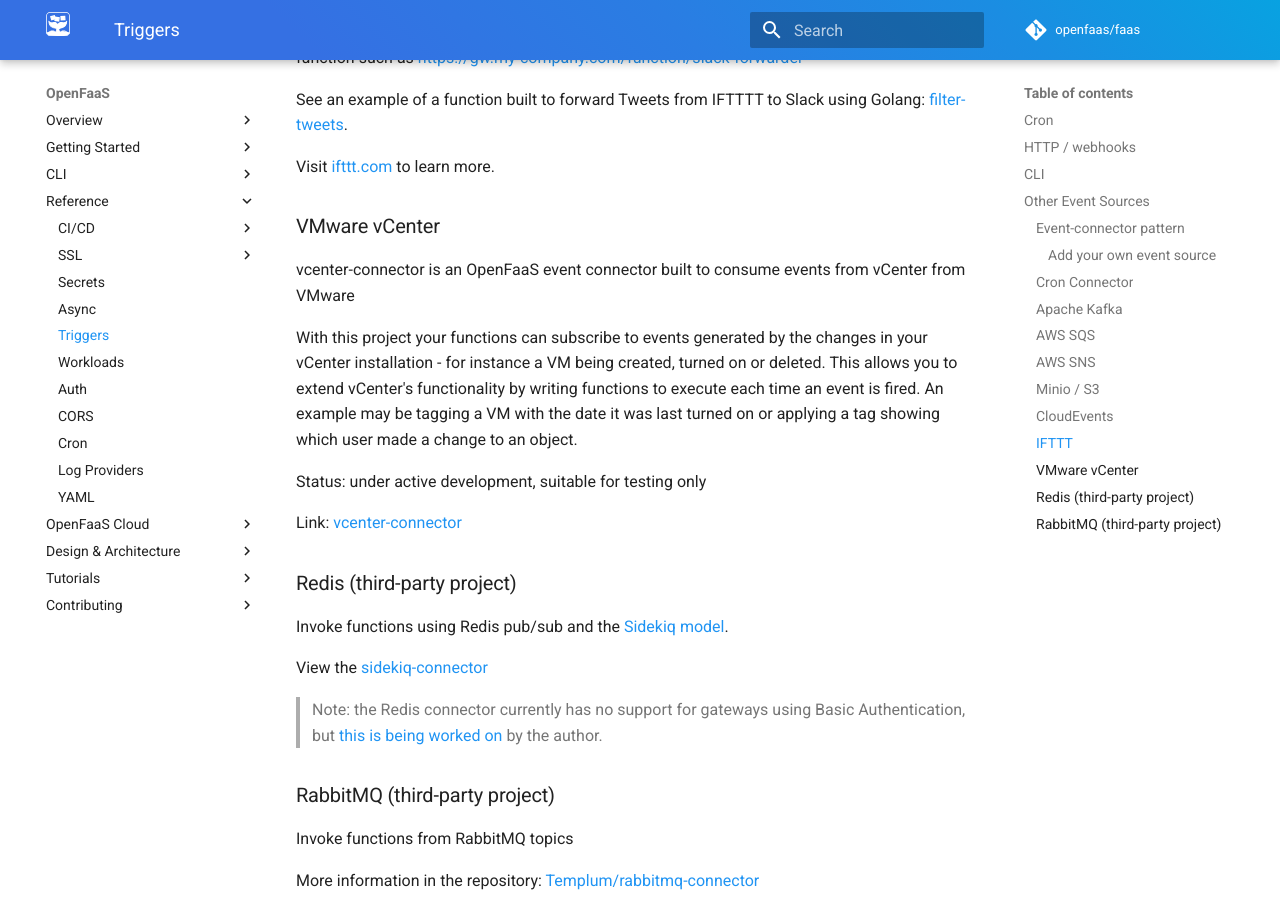
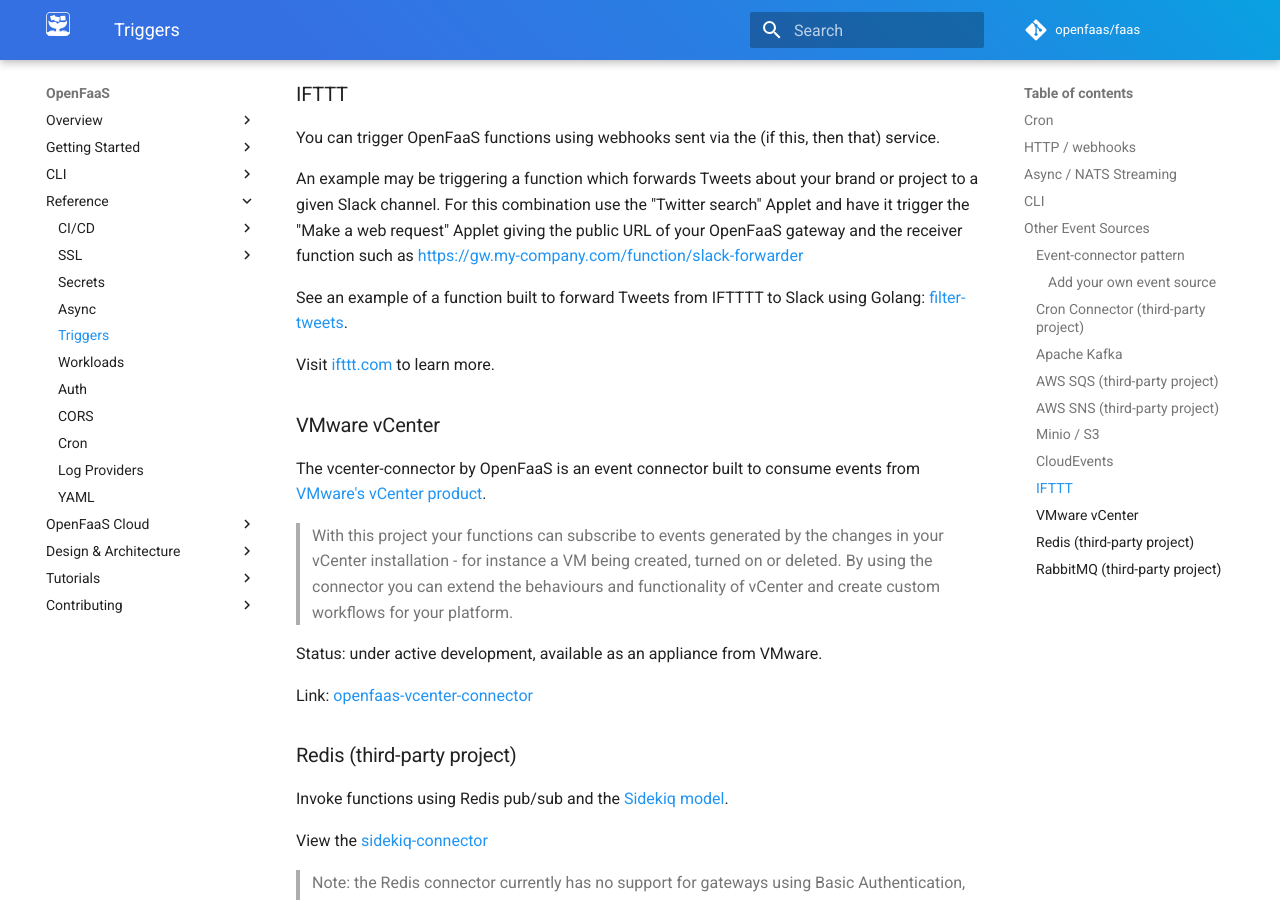
Before and after one commit to openfaas/docs, an MkDocs documentation site: the page built from docs/reference/triggers.md, in a window 1280 px wide and 900 px high, scrolled down 2854 px. Built offline with MkDocs 1.6.1 and Material for MkDocs 9.7.7, drawn with Linux system fonts in a browser that asks for light colours; comment, search, counter and statistics services are not loaded; some of the changed text lies outside the part shown.

Commit message:
Update status on third-party event connectors
Signed-off-by: Alex Ellis (OpenFaaS Ltd) <alexellis2@gmail.com>

````diff
--- a/docs/reference/triggers.md
+++ b/docs/reference/triggers.md
@@ -13,11 +13,22 @@ Looking to trigger a function on a schedule? Have a look at the [Cron page](/ref
 This is the default, and standard method for interacting with your Functions.
 
 The function URL follows the pattern of:
+
 ```
 https://<gateway URL>:<port>/function/<function name>
 ```
 
-> There is also the ability to execute a function asynchronously by replacing `/function/` with `/async-function/` before the function name
+## Async / NATS Streaming
+
+You can execute a function or microservice asynchronously by replacing `/function/` with `/async-function/` when accessing the endpoint via the OpenFaaS gateway.
+
+The function URL follows the pattern of:
+
+```
+https://<gateway URL>:<port>/async-function/<function name>
+```
+
+You can also pass an `X-Callback-Url` header with the URL of another endpoint for the response.
 
 ## CLI
 
@@ -41,7 +52,7 @@ The OpenFaaS connector-pattern allows you to create a broker or separate microse
 
 If you'd like to add an event source which is not listed below you can fork the OpenFaaS event [connector SDK](https://github.com/openfaas-incubator/connector-sdk) which is written in Go and use this to connect your pub/sub topics or message queues to functions in OpenFaaS.
 
-### Cron Connector
+### Cron Connector (third-party project)
 
 The [cron event connector](https://github.com/zeerorg/cron-connector) is an OpenFaaS event-connector which can be used to trigger functions on a timed-basis. It works with all OpenFaaS providers.
 
@@ -49,15 +60,13 @@ The [cron event connector](https://github.com/zeerorg/cron-connector) is an Open
 
 Connect your function(s) to [Apache Kafka](https://kafka.apache.org) topics.
 
-More information in the Incubator repository: [openfaas-incubator/kafka-connector](https://github.com/openfaas-incubator/kafka-connector)
+See also: [openfaas-incubator/kafka-connector](https://github.com/openfaas-incubator/kafka-connector)
 
-Support is available for OpenFaaS Gateways using Basic Authentication.
-
-### AWS SQS
+### AWS SQS (third-party project)
 
 Connect your functions to [AWS SQS](https://aws.amazon.com/sqs/) queues using Form3's OpenFaaS AWS SQS connector: [form3tech-oss/openfaas-sqs-connector](https://github.com/form3tech-oss/openfaas-sqs-connector)
 
-### AWS SNS
+### AWS SNS (third-party project)
 
 You can use AWS SNS to trigger functions using AWS SNS Notifications and Subscriptions. This approach can be used to export almost any data-source or event from your Amazon Web Services (AWS) console such as S3 of DynamoDB to an OpenFaaS function.
 
@@ -90,13 +99,13 @@ Visit [ifttt.com](https://ifttt.com) to learn more.
 
 ### VMware vCenter
 
-vcenter-connector is an OpenFaaS event connector built to consume events from vCenter from VMware
+The vcenter-connector by OpenFaaS is an event connector built to consume events from [VMware's vCenter product](https://en.wikipedia.org/wiki/VCenter).
 
-With this project your functions can subscribe to events generated by the changes in your vCenter installation - for instance a VM being created, turned on or deleted. This allows you to extend vCenter's functionality by writing functions to execute each time an event is fired. An example may be tagging a VM with the date it was last turned on or applying a tag showing which user made a change to an object.
+> With this project your functions can subscribe to events generated by the changes in your vCenter installation - for instance a VM being created, turned on or deleted. By using the connector you can extend the behaviours and functionality of vCenter and create custom workflows for your platform.
 
-Status: under active development, suitable for testing only
+Status: under active development, available as an appliance from VMware.
 
-Link: [vcenter-connector](https://github.com/openfaas-incubator/vcenter-connector)
+Link: [openfaas-vcenter-connector](https://github.com/openfaas-incubator/vcenter-connector)
 
 ### Redis (third-party project)
 
````
